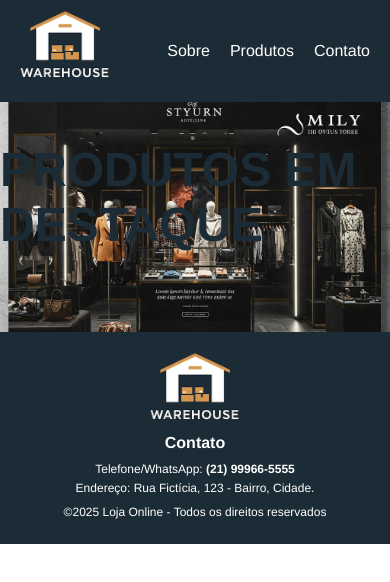
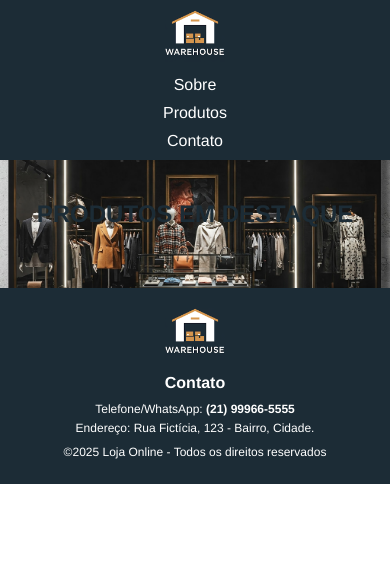
Before and after one commit to Pedrohrst/Estoque, a website: page index.html in a window 390 px wide. Drawn offline with Linux system fonts and the light colour scheme; no server answers.

Commit message:
tornando o site Responsivo

```diff
--- a/style.css
+++ b/style.css
@@ -153,18 +153,66 @@ footer p {
   font-size: 14px;
   margin: 5px 0;
 }
+ /*RESPONSIVO*/
+@media screen and (max-width: 1024px) {
+  .topo-container {
+    flex-direction: column;
+    align-items: center;
+    text-align: center;
+  }
 
-@media (max-width: 768px) {
+  .topo-links {
+    justify-content: center;
+    margin-top: 10px;
+  }
+}
+
+@media screen and (max-width: 768px) {
+  .topo-container {
+    flex-direction: column;
+    align-items: center;
+    text-align: center;
+  }
+
+  .topo-links {
+    flex-direction: column;
+    align-items: center;
+    gap: 10px;
+    margin-top: 10px;
+  }
+
+  .products-list {
+    grid-template-columns: repeat(2, 1fr);
+    padding: 10px;
+  }
+
+  .product-card {
+    height: auto;
+    padding: 15px;
+  }
+
+  .product-card img {
+    height: 150px;
+  }
+
+  h2 {
+    font-size: 2em;
+    padding: 0 10px;
+    text-align: center;
+  }
+
   footer .container {
     flex-direction: column;
     align-items: center;
+    text-align: center;
+    gap: 10px;
   }
 
   footer .footer-contato {
     text-align: center;
   }
 
-  footer .footer-contato h3 {
+  footer h3 {
     font-size: 16px;
   }
 
@@ -172,21 +220,21 @@ footer p {
     font-size: 12px;
   }
 }
-/*responsividade*/
-@media screen and (max-width: 1024px) {
-  .products-list {
-    grid-template-columns: repeat(4, 1fr);
-  }
-}
-
-@media screen and (max-width: 768px) {
-  .products-list {
-    grid-template-columns: repeat(3, 1fr);
-  }
-}
 
 @media screen and (max-width: 480px) {
   .products-list {
-    grid-template-columns: repeat(2, 1fr);
+    grid-template-columns: 1fr;
+  }
+
+  .topo-logo {
+    width: 60px;
+  }
+
+  h2 {
+    font-size: 1.5em;
+  }
+
+  .product-card img {
+    height: 130px;
   }
 }
```
